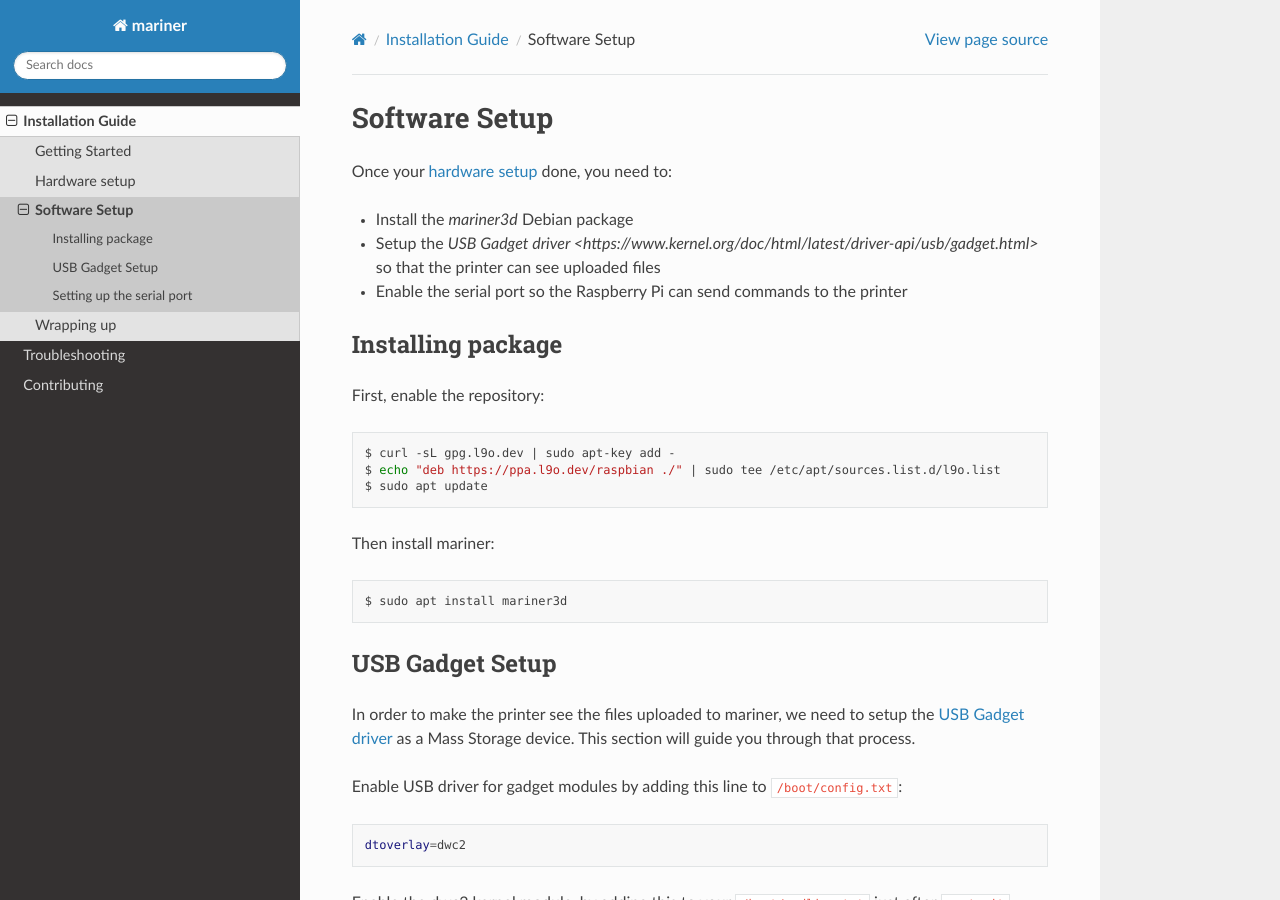
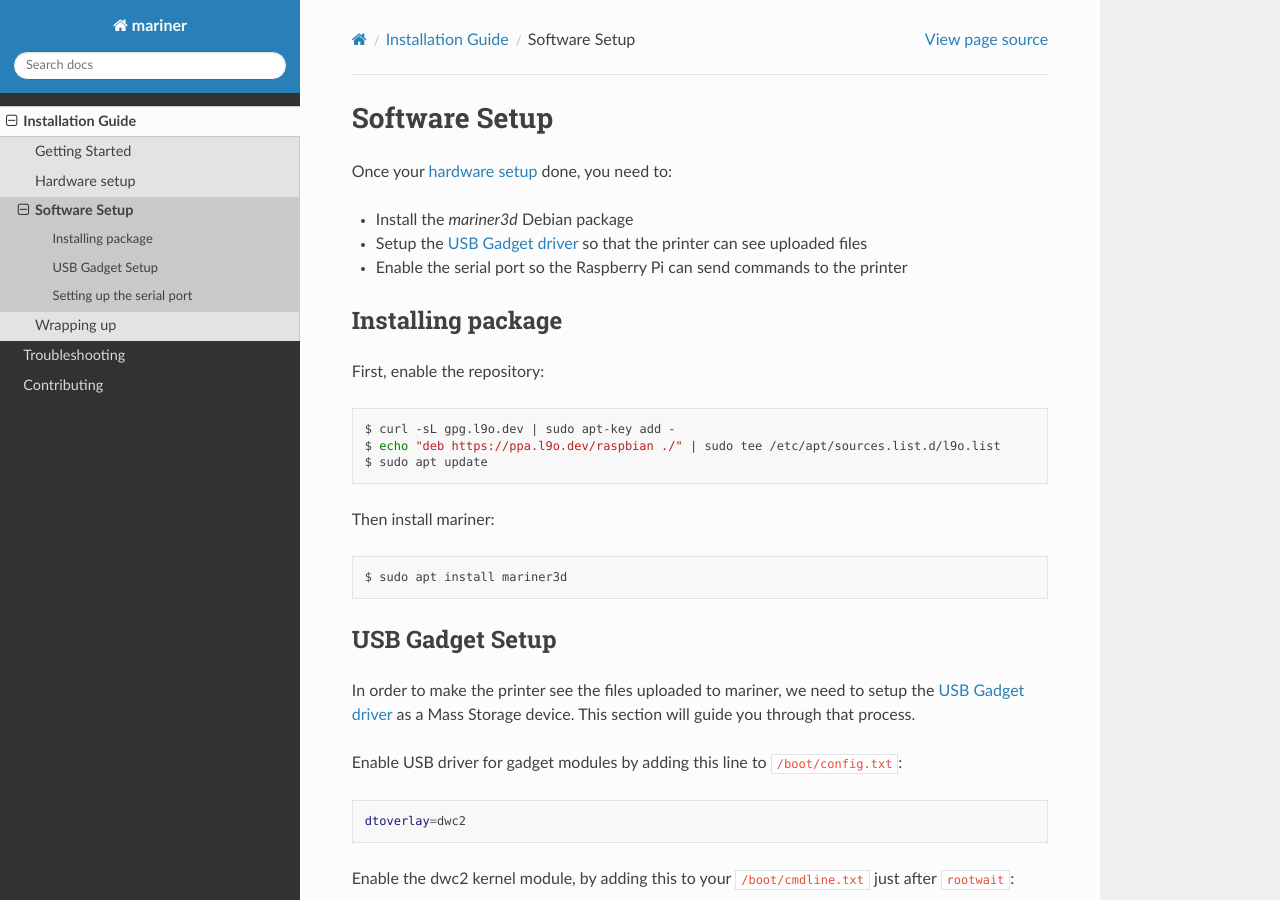
Before and after one commit to luizribeiro/mariner, a Sphinx documentation site: the page built from docs/software-setup.rst, in a window 1280 px wide and 900 px high. Built offline with Sphinx 7.4.7 and the Read the Docs theme 2.0.0, drawn with Linux system fonts in a browser that asks for light colours.

Commit message:
[docs] Small fixes to Software Setup

```diff
--- a/docs/software-setup.rst
+++ b/docs/software-setup.rst
@@ -5,7 +5,7 @@ Once your :doc:`hardware setup <hardware-setup>` done, you need to:
 
 * Install the `mariner3d` Debian package
 * Setup the `USB Gadget driver
-  <https://www.kernel.org/doc/html/latest/driver-api/usb/gadget.html>` so that
+  <https://www.kernel.org/doc/html/latest/driver-api/usb/gadget.html>`_ so that
   the printer can see uploaded files
 * Enable the serial port so the Raspberry Pi can send commands to the printer
 
@@ -30,9 +30,9 @@ USB Gadget Setup
 ----------------
 
 In order to make the printer see the files uploaded to mariner, we need to
-setup the `USB Gadget driver <https://www.kernel.org/doc/html/latest/driver-api/usb/gadget.html>`_
-as a Mass Storage device. This section will guide you through that
-process.
+setup the `USB Gadget driver
+<https://www.kernel.org/doc/html/latest/driver-api/usb/gadget.html>`_ as a Mass
+Storage device. This section will guide you through that process.
 
 Enable USB driver for gadget modules by adding this line to
 ``/boot/config.txt``:
```
